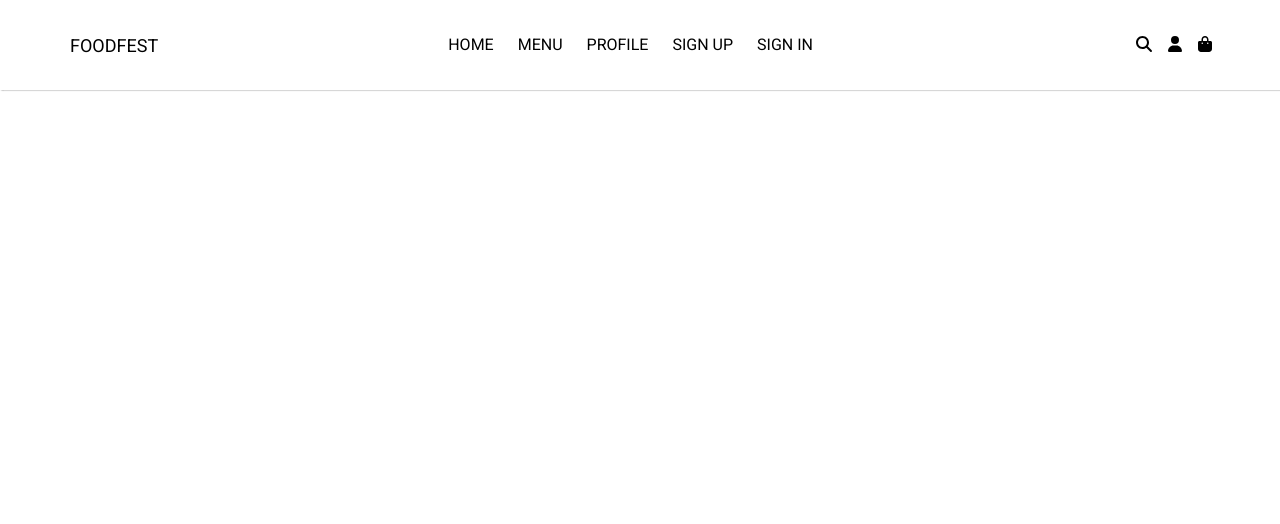
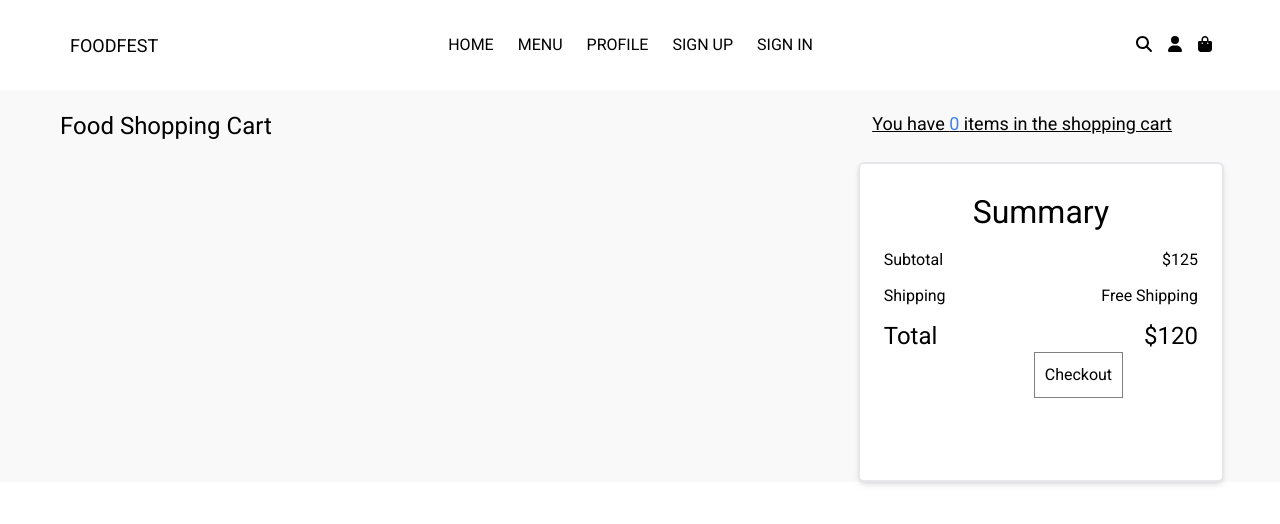
Before and after one commit to LaibaAhmed2003/Food-delivery-app-Front-end-project.github.io, a React (Vite) app: page /cart in a window 1280 px wide. Shown: the top 524 px of the page. Built offline with nearby package versions, Linux system fonts and the light colour scheme.

Commit message:
cartpage

```diff
--- a/package.json
+++ b/package.json
@@ -18,7 +18,9 @@
     "formik": "^2.4.5",
     "react": "^18.2.0",
     "react-dom": "^18.2.0",
-    "react-router-dom": "^6.20.1"
+    "react-redux": "^9.0.2",
+    "react-router-dom": "^6.20.1",
+    "redux": "^5.0.0"
   },
   "devDependencies": {
     "@types/react": "^18.2.37",
--- a/src/Router.jsx
+++ b/src/Router.jsx
@@ -3,26 +3,26 @@ import Navbar from "./Navbar";
 import Home from "./pages/Home";
 import Burgers from "./pages/Burgers";
 import Signup from "./pages/Signup";
-
 import Signin from "./pages/Signin";
-
+import Cart from "./pages/Cart/cart";
+import store from "./pages/Cart/Store";
+import { Provider } from "react-redux";
 
 const Router = () => {
   return (
+    <Provider store={store}>
       <BrowserRouter>
         <Navbar />
         <Routes>
           <Route path="/" element={<Home />} />
-
           <Route path="/signup" element={<Signup />} />
           <Route path="/signin" element={<Signin />} />
-
-
-
           <Route path="/burgers" element={<Burgers />} />
           <Route path="/signup" element={<Signup />} />
+          <Route path="/cart" element={<Cart />} />
         </Routes>
       </BrowserRouter>
+    </Provider>
   );
 };
 export default Router;
--- /dev/null
+++ b/src/pages/Cart/Store.js
@@ -0,0 +1,10 @@
+import { createStore, combineReducers } from "redux";
+import cartReducer from "./cartReducer";
+
+const rootReducer = combineReducers({
+  cart: cartReducer,
+});
+
+const store = createStore(rootReducer);
+
+export default store;
--- /dev/null
+++ b/src/pages/Cart/cart.jsx
@@ -0,0 +1,100 @@
+import { FontAwesomeIcon } from "@fortawesome/react-fontawesome";
+import { faTrash } from "@fortawesome/free-solid-svg-icons";
+import { removeFromCart } from "./cartAction";
+import { useDispatch, useSelector } from "react-redux";
+import CartAmountToggle from "./cartAmountToggle";
+import { useState } from "react";
+
+const Cart = () => {
+  const dispatch = useDispatch();
+  const cart = useSelector((state) => state.cart.cart);
+  const removeItemFromCart = (id) => {
+    dispatch(removeFromCart(id));
+  };
+  const [amount, setAmount] = useState(1);
+  const setDecrease = () => {
+    amount > 1 ? setAmount(amount - 1) : setAmount(1);
+  };
+  const setIncrease = () => {
+    amount < 10 ? setAmount(amount + 1) : setAmount(10);
+  };
+  return (
+    <div className="bg-[#faf9f9]">
+      <section>
+        <div className="flex justify-between text-2xl p-5 mx-10 ">
+          <h1>Food Shopping Cart</h1>
+          <p className="underline text-lg hover:cursor-pointer text-center mr-12">
+            You have <span className="text-blue-500">{cart.length}</span> items
+            in the shopping cart
+          </p>
+        </div>
+        <div className="flex ml-4 mr-4 gap-4 mx-10">
+          <div className="flex flex-col flex-1 w-[60%]">
+            {cart.map((item, index) => (
+              <div className="" key={index}>
+                <div className="flex w-[100%] h-auto items-center p-4 rounded-md shadow-sm ">
+                  <img
+                    className="w-[7.3rem] h-[80%] rounded-lg shadow-lg hover:scale-[1.1] ease-in duration-300 mix-blend-multiply"
+                    src={item.image}
+                    alt=""
+                  />
+                  <div className="flex gap-40 ml-5 h-auto justify-between ">
+                    <div className="flex flex-col">
+                      <h2 className="cart-product-title text-xl">
+                        {item.title}
+                      </h2>
+                      <p className="text-[green]">Price: {item.price} Rs</p>
+                      <h3>Category: {item.category}</h3>
+                    </div>
+
+                    <CartAmountToggle
+                      amount={amount}
+                      setIncrease={setIncrease}
+                      setDecrease={setDecrease}
+                    />
+                    <div className="remove-item cursor-pointer">
+                      <FontAwesomeIcon
+                        icon={faTrash}
+                        className="text-red-500"
+                        onClick={() => removeItemFromCart(item.id)}
+                      />
+                    </div>
+                  </div>
+                </div>
+                <hr className="cart-hr" />
+              </div>
+            ))}
+          </div>
+          <div className="flex-[0.4] w-auto h-[40vh] border-2 border-[white-400] rounded-md shadow-md p-6 mx-10 bg-[white]">
+            <h1 className="text-[2rem] text-center">Summary</h1>
+            <div className="flex justify-between mt-3 w-[100%]">
+              <p>Subtotal</p>
+              <p>$125</p>
+            </div>
+            <div className="flex justify-between mt-3 w-[100%]">
+              <p>Shipping</p>
+              <p>Free Shipping</p>
+            </div>
+            <div className="flex justify-between text-2xl mt-3 w-[100%]">
+              <p>Total</p>
+              <p>$120</p>
+            </div>
+            <button
+              style={{
+                border: "1px solid grey",
+                display: "flex",
+                alignItems: "center",
+                justifyContent: "center",
+                padding: "10px",
+                marginLeft: "150px",
+              }}
+            >
+              Checkout
+            </button>
+          </div>
+        </div>
+      </section>
+    </div>
+  );
+};
+export default Cart;
--- /dev/null
+++ b/src/pages/Cart/cartAction.js
@@ -0,0 +1,20 @@
+export const addToCart = (product) => {
+  return {
+    type: "ADD_TO_CART",
+    payload: product,
+  };
+};
+
+export const removeFromCart = (productId) => {
+  return {
+    type: "REMOVE_FROM_CART",
+    payload: productId,
+  };
+};
+
+export const increment = (itemId) => {
+  return {
+    type: "INCREMENT_QUANTITY",
+    payload: { itemId },
+  };
+};
--- /dev/null
+++ b/src/pages/Cart/cartAmountToggle.jsx
@@ -0,0 +1,27 @@
+import { FontAwesomeIcon } from "@fortawesome/react-fontawesome";
+import { faMinus, faPlus } from "@fortawesome/free-solid-svg-icons";
+
+const CartAmountToggle = ({ amount, setDecrease, setIncrease }) => {
+  return (
+    <div className="cart-btn ">
+      <div className="amount-toggle flex gap-4">
+        <button onClick={() => setDecrease()}>
+          <FontAwesomeIcon
+            icon={faMinus}
+            className="minus"
+            style={{ cursor: "pointer" }}
+          />
+        </button>
+        <div className="amount-style">{amount}</div>
+        <button onClick={() => setIncrease()}>
+          <FontAwesomeIcon
+            icon={faPlus}
+            className="add"
+            style={{ cursor: "pointer" }}
+          />
+        </button>
+      </div>
+    </div>
+  );
+};
+export default CartAmountToggle;
--- /dev/null
+++ b/src/pages/Cart/cartReducer.js
@@ -0,0 +1,23 @@
+const initialState = {
+  cart: [],
+};
+
+const cartReducer = (state = initialState, action) => {
+  switch (action.type) {
+    case "ADD_TO_CART":
+      return {
+        ...state,
+        cart: [...state.cart, action.payload],
+      };
+    case "REMOVE_FROM_CART":
+      return {
+        ...state,
+        cart: state.cart.filter((item) => item.id !== action.payload),
+      };
+
+    default:
+      return state;
+  }
+};
+
+export default cartReducer;
```
Also changed, not shown: 1 other file (tests, documents, lock files or other folders). Lines whose indentation alone changed are shown as unchanged.
